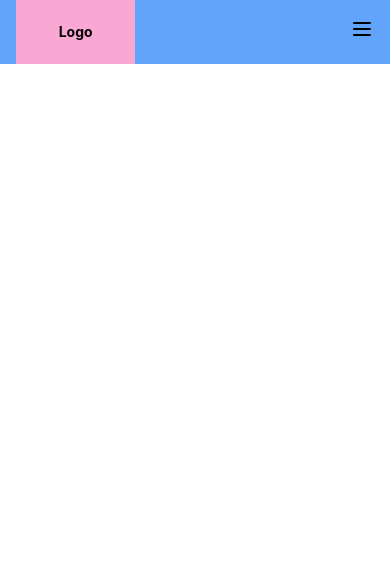
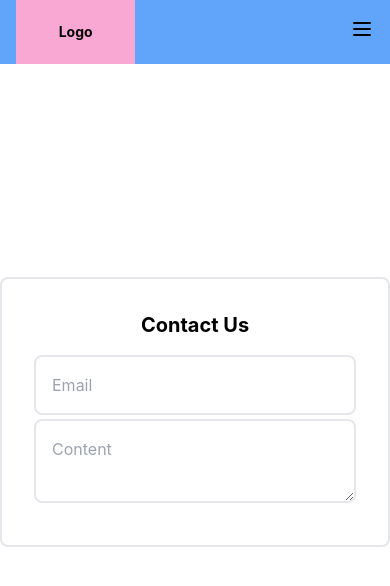
Before and after one commit to VinTristanSollesta/artistech, a React (Create React App) app: page /contact in a window 390 px wide. Shown: the top 586 px of the page. Built offline with nearby package versions, Linux system fonts and the light colour scheme.

Commit message:
> configure screen size to 90vh + added contact us components + adjusted responsiveness for header

```diff
--- a/src/pages/Contact.js
+++ b/src/pages/Contact.js
@@ -2,9 +2,22 @@ import React from "react";
 
 const Contact = () => {
   return (
-    <>
-      <>Contact</>
-    </>
+    <div className="container h-screen pt-16 items-center flex justify-center">
+      <div className="box-border border-2 rounded-lg sm:h-auto h-auto p-8">
+        <h1 className="text-center font-bold mb-4 text-xl">Contact Us</h1>
+        <input
+          className="box-border border-2 rounded-lg w-full p-4 mb-1"
+          placeholder="Email"
+          type="email"
+        />
+
+        <textarea
+          className="box-border border-2 rounded-lg w-full p-4 mb-1"
+          placeholder="Content"
+          cols={8}
+        />
+      </div>
+    </div>
   );
 };
 
--- a/src/pages/Home.js
+++ b/src/pages/Home.js
@@ -2,11 +2,11 @@ import React from "react";
 
 const Home = () => {
   return (
-    <div className="container px-10 pt-20">
-      <div className="box-border border-2 rounded-lg md:h-full lg:h-72 mb-4 flex justify-center items-center">
+    <div className="container px-10 pt-16">
+      <div className="box-border border-2 rounded-lg md:h-screen lg:h-72 mb-4 flex justify-center items-center">
         Carousel here
       </div>
-      <div className="grid grid-cols-2 gap-4 my-6">
+      <div className="grid md:grid-cols-2 grid-cols-1 gap-4 my-6">
         <div className="box-border h-32 p-4 border-2 rounded-lg">Left</div>
         <div className="box-border h-32 p-4 border-2 rounded-lg">Right</div>
         <div className="box-border h-32 p-4 border-2 rounded-lg">Left</div>
--- a/tailwind.config.js
+++ b/tailwind.config.js
@@ -10,6 +10,9 @@ module.exports = {
         error: "#ff0101",
         warning: "#d1e100",
       },
+      height: {
+        screen: "90vh",
+      },
     },
   },
   plugins: [],
```
